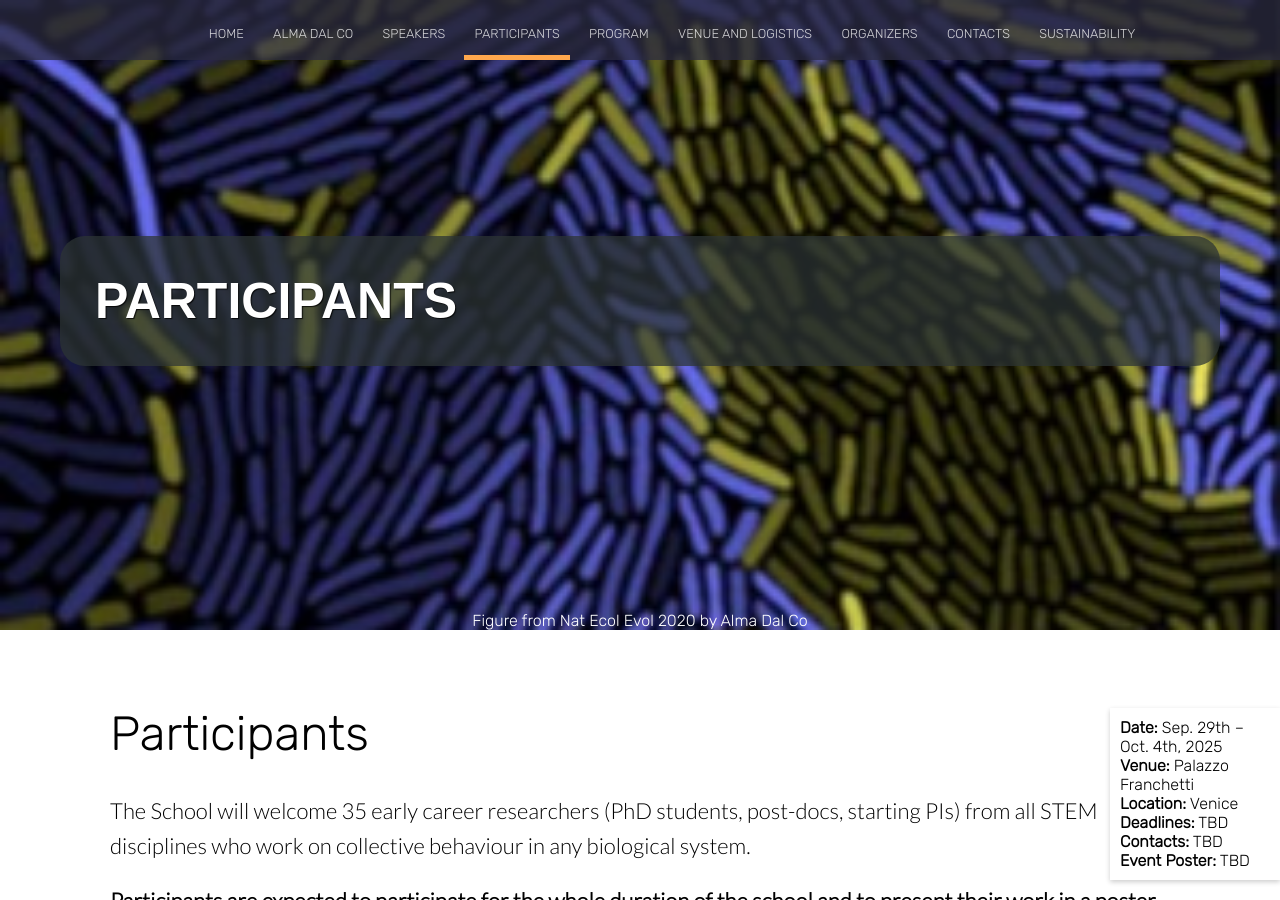
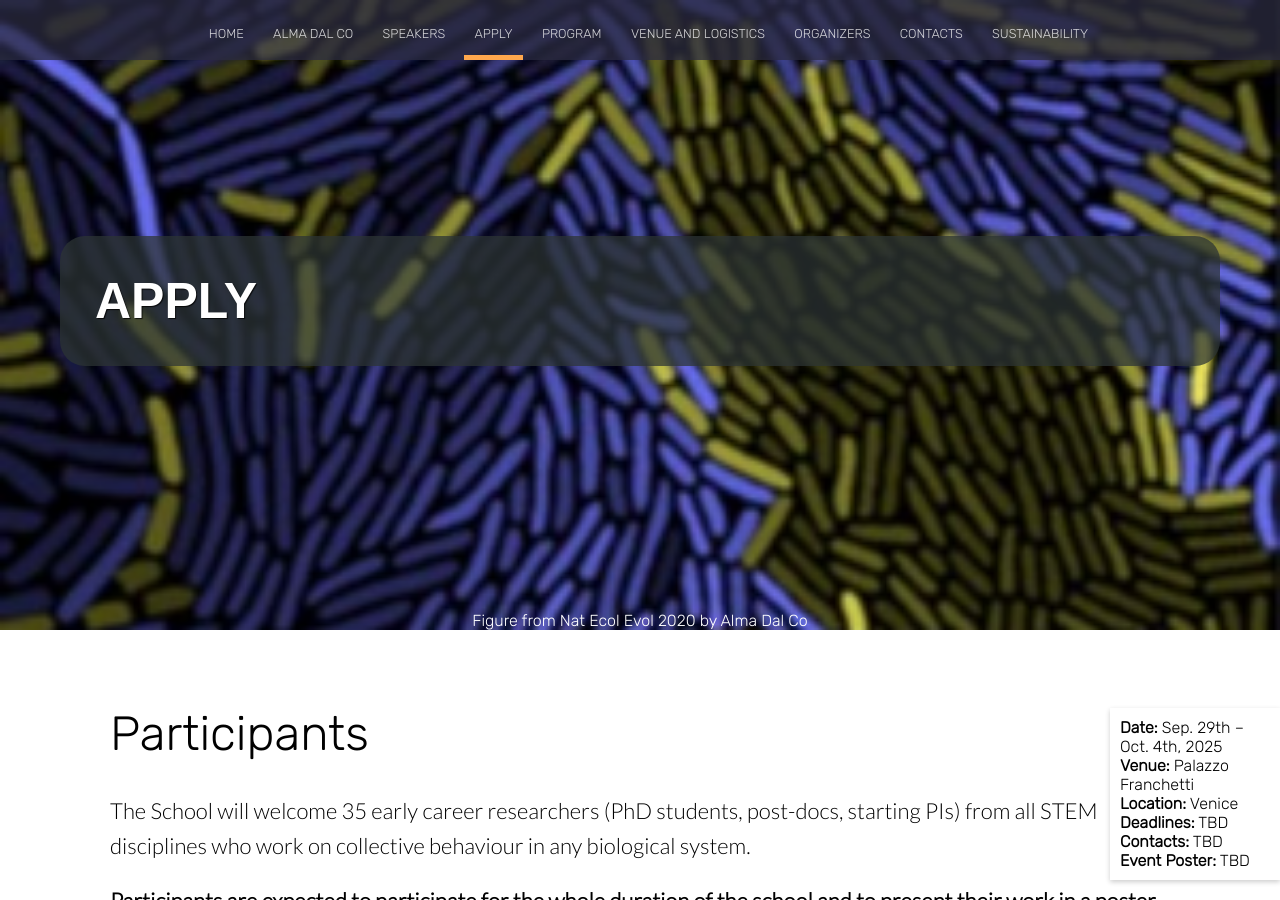
Before and after one commit to almadalcoschool/almadalcoschool.github.io, a Jekyll site: the page built from apply.html, in a window 1280 px wide and 900 px high. Built offline with Jekyll 4.4.1, drawn with Linux system fonts in a browser that asks for light colours; nearby versions of some CDN libraries.

Commit message:
participants -> apply

```diff
--- a/_data/footer.yml
+++ b/_data/footer.yml
@@ -5,8 +5,8 @@ left_links:
     link: /alma/
   - name: Speakers
     link: /speakers/
-  - name: Participants
-    link: /participants/
+  - name: Apply
+    link: /apply/
   - name: Program
     link: /program/
   - name: Venue and Logistics
--- a/_data/navigation.yml
+++ b/_data/navigation.yml
@@ -4,8 +4,8 @@
   link: /alma/
 - name: Speakers
   link: /speakers/
-- name: Participants
-  link: /participants/
+- name: Apply
+  link: /apply/
 - name: Program
   link: /program/
 - name: Venue and Logistics
--- a/participants.html
+++ b/apply.html
@@ -1,5 +1,5 @@
 ---
-title: Participants
+title: Apply
 description: Registration to the workshop.
 image: /images/home/paper_natEcoEvol2020.jpg
 ---
@@ -140,7 +140,7 @@ image: /images/home/paper_natEcoEvol2020.jpg
 		<div class="hero-text-container">
 			<div class="heading-landing">
 		       	<h1 class="hero-title">
-		            Participants
+		            Apply
 		       	</h1>
 				<!--<p class="subtext editable bold-large-text">How to register for the workshop?</p>-->
 			</div>
```
